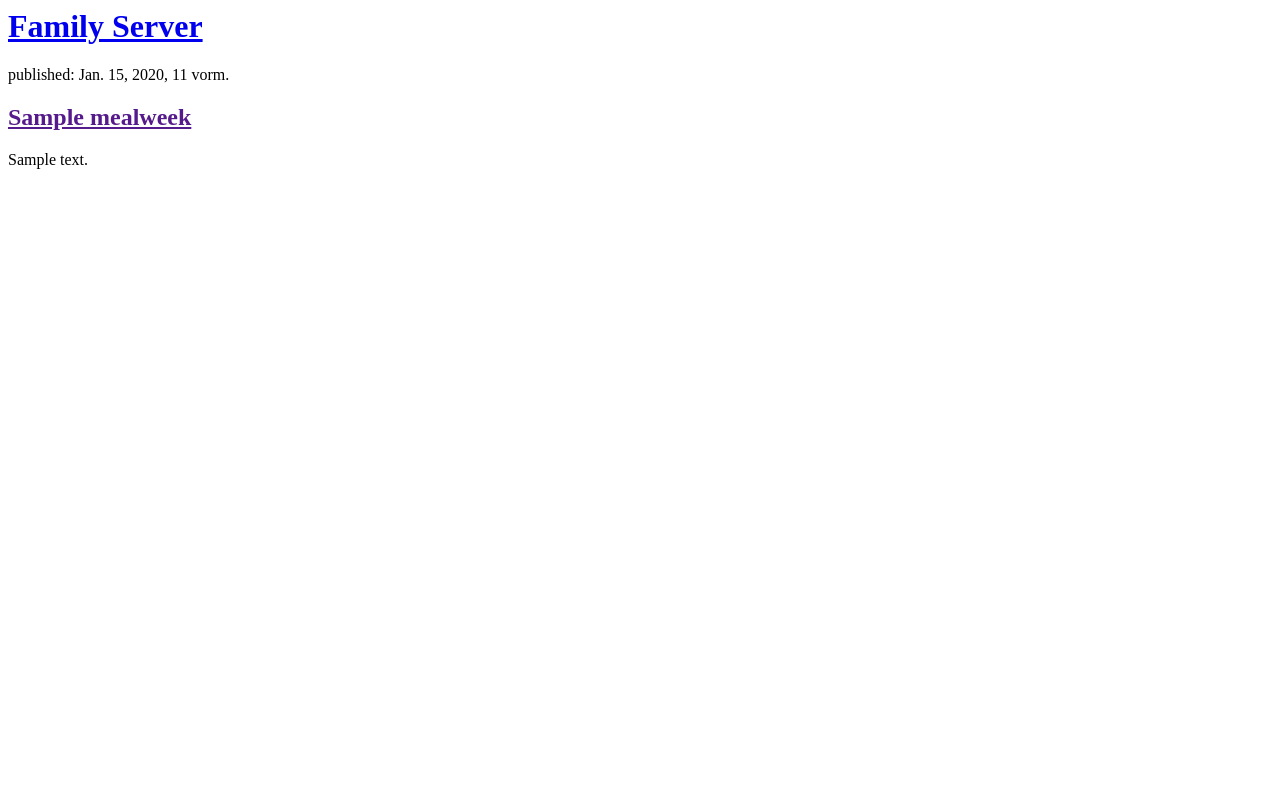
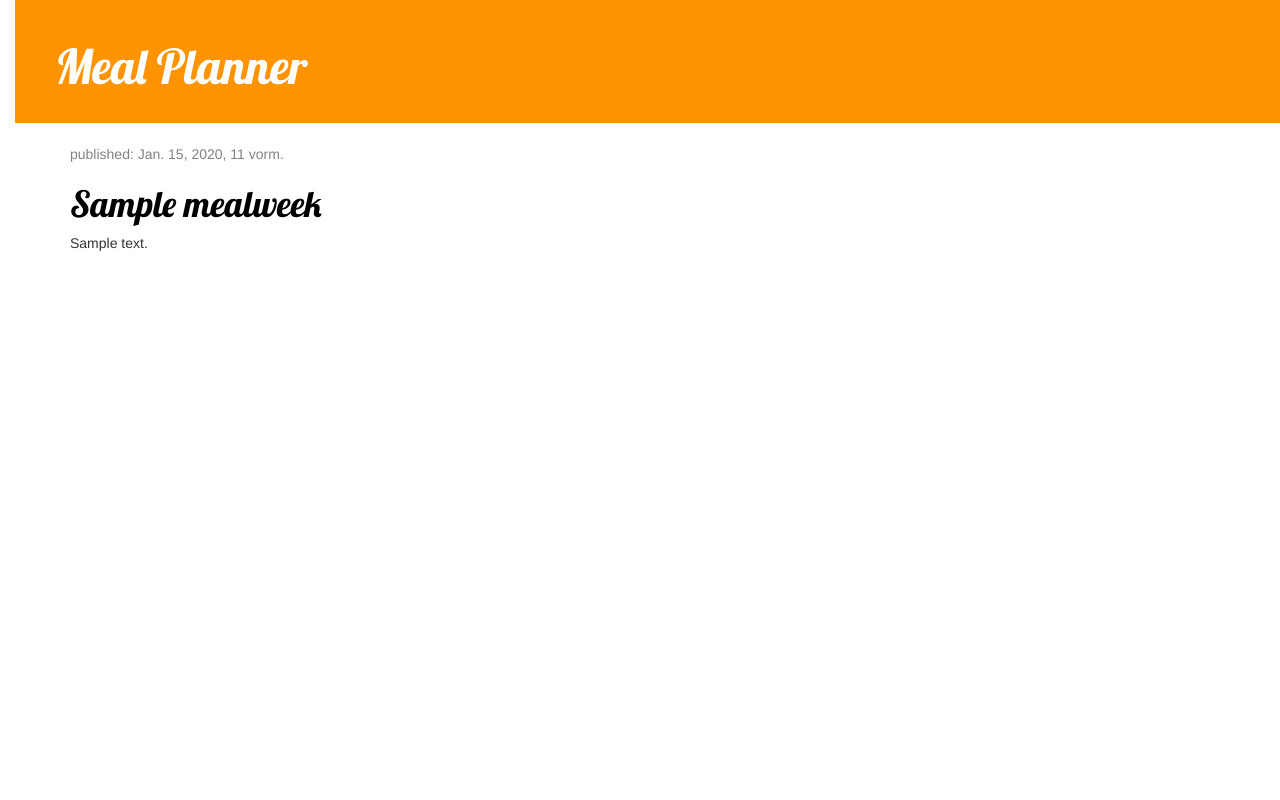
Before and after one commit to McCavity/familyserver, a Django app: template mealplanner/templates/mealplanner/mealweek_list.html in a window 1280 px wide. Run offline with Django 3.2, Linux system fonts and the light colour scheme; the template is opened without the code that fills it: values that come from a table or form of the project are taken from there, others are empty; tables that the repository leaves empty hold one stand-in row (values such as "Sample post"); some libraries are stand-ins or nearby versions.

Commit message:
Added CSS and introduced base tamplate

```diff
--- /dev/null
+++ b/mealplanner/static/css/mealplanner.css
@@ -0,0 +1,53 @@
+h2 a {
+    color: #FCA205;
+    font-family: 'Lobster';
+}
+body {
+    padding-left: 15px;
+}
+.page-header {
+    background-color: #ff9400;
+    margin-top: 0;
+    padding: 20px 20px 20px 40px;
+}
+
+.page-header h1, .page-header h1 a, .page-header h1 a:visited, .page-header h1 a:active {
+    color: #ffffff;
+    font-size: 36pt;
+    text-decoration: none;
+}
+
+.content {
+    margin-left: 40px;
+}
+
+h1, h2, h3, h4 {
+    font-family: 'Lobster', cursive;
+}
+
+.date {
+    color: #828282;
+}
+
+.save {
+    float: right;
+}
+
+.mealweek-form textarea, .mealweeks-form input {
+    width: 100%;
+}
+
+.top-menu, .top-menu:hover, .top-menu:visited {
+    color: #ffffff;
+    float: right;
+    font-size: 26pt;
+    margin-right: 20px;
+}
+
+.mealweek {
+    margin-bottom: 70px;
+}
+
+.mealweek h1 a, .mealweek h1 a:visited {
+    color: #000000;
+}
--- /dev/null
+++ b/mealplanner/templates/mealplanner/base.html
@@ -0,0 +1,24 @@
+{% load static %}
+<html>
+    <head>
+        <title>Mealplanner</title>
+		<link rel="stylesheet" href="//maxcdn.bootstrapcdn.com/bootstrap/3.2.0/css/bootstrap.min.css">
+		<link rel="stylesheet" href="//maxcdn.bootstrapcdn.com/bootstrap/3.2.0/css/bootstrap-theme.min.css">    </head>
+		<link href="//fonts.googleapis.com/css?family=Lobster&subset=latin,latin-ext" rel="stylesheet" type="text/css">
+		<link rel="stylesheet" href="{% static 'css/mealplanner.css' %}">
+	</head>
+
+	<body>
+	    <div class="page-header">
+	        <h1><a href="/">Meal Planner</a></h1>
+	    </div>
+	    <div class="content container">
+	        <div class="row">
+	            <div class="col-md-8">
+	            {% block content %}
+	            {% endblock %}
+	            </div>
+	        </div>
+	    </div>
+	</body>
+</html>
--- a/mealplanner/templates/mealplanner/mealweek_list.html
+++ b/mealplanner/templates/mealplanner/mealweek_list.html
@@ -1,17 +1,13 @@
-<html>
-    <head>
-        <title>Mealplanner</title>
-    </head>
-    <body>
-        <div>
-            <h1><a href="/">Family Server</a></h1>
-        </div>
-{% for mealweek in mealweeks %}
-    <div>
-        <p>published: {{ mealweek.published_date }}</p>
-        <h2><a href="">{{ mealweek.title }}</a></h2>
-        <p>{{ mealweek.text|linebreaksbr }}</p>
-    </div>
-{% endfor %}
-    </body>
-</html>
+{% extends 'mealplanner/base.html' %}
+
+{% block content %}
+	{% for mealweek in mealweeks %}
+	    <div class="mealweek">
+	        <div class="date">
+	            <p>published: {{ mealweek.published_date }}</p>
+	        </div>
+	        <h1><a href="">{{ mealweek.title }}</a></h1>
+	        <p>{{ mealweek.text|linebreaksbr }}</p>
+	    </div>
+	{% endfor %}
+{% endblock %}
```
